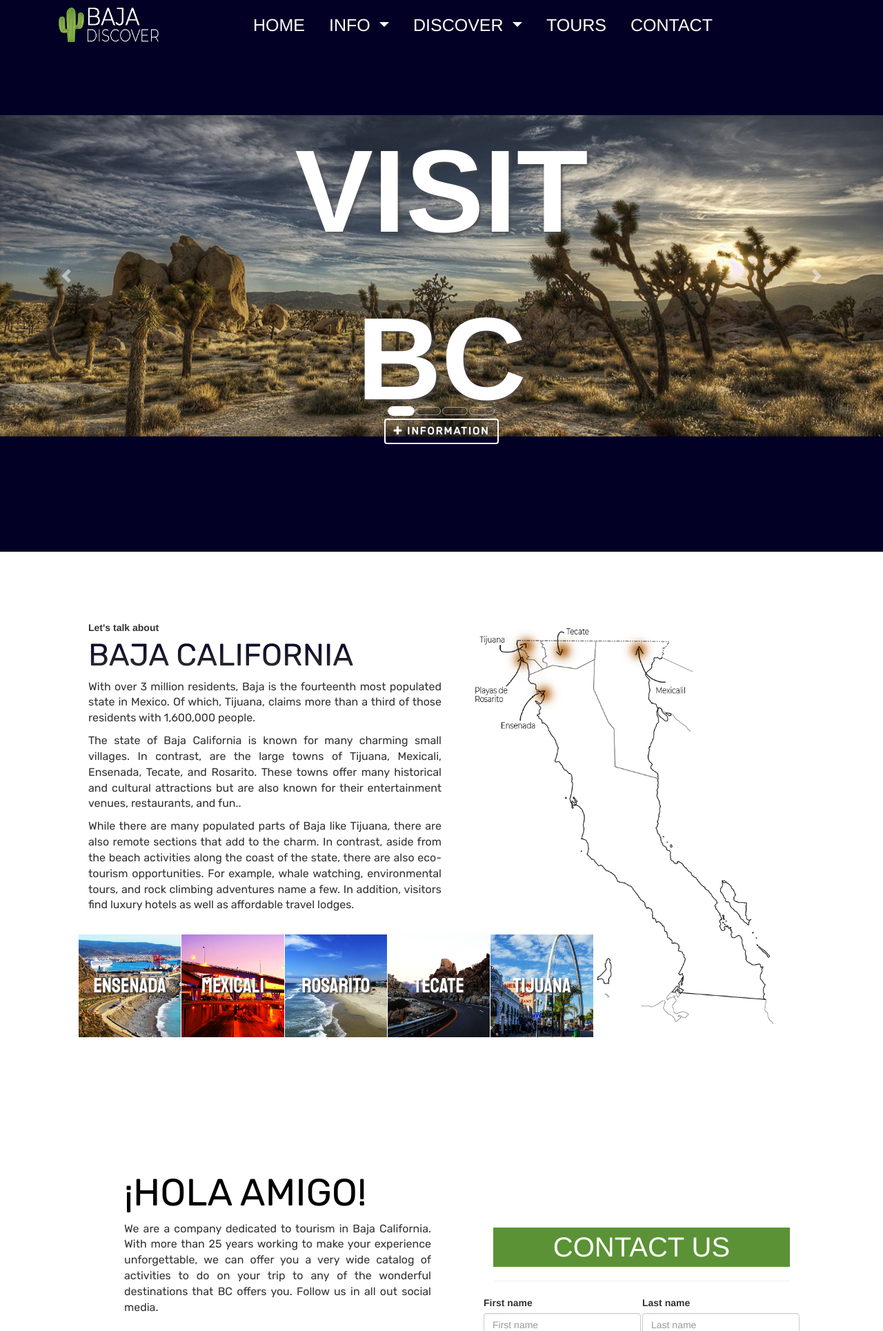
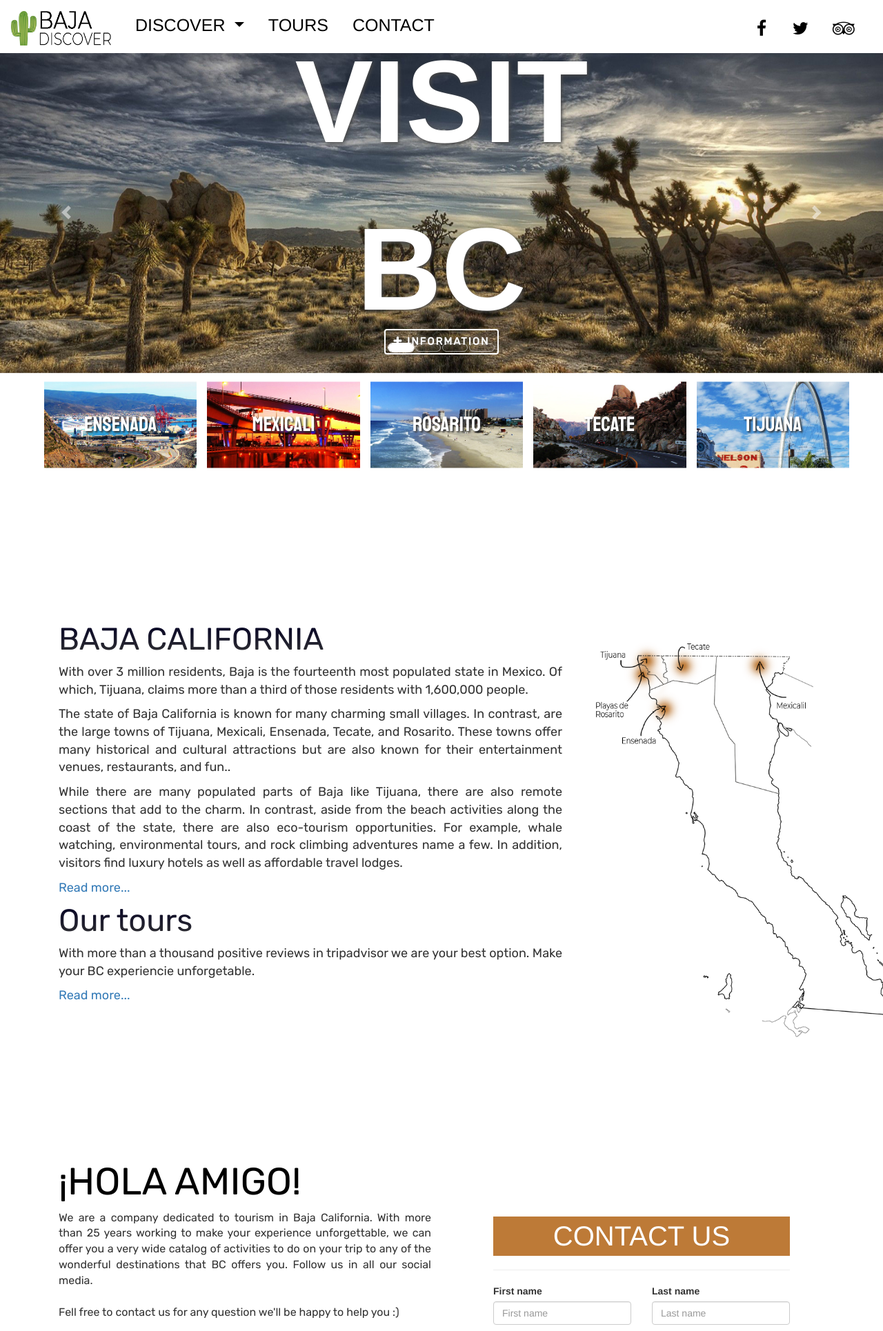
Before and after one commit to itselfcg/baja-discover-webpage, a PHP site: page / in a window 1280 px wide; the page is wider, and only the part inside the window is pictured. Shown: the top 1930 px of that part at 69% size. Run offline with PHP 8.4, Linux system fonts and the light colour scheme; some libraries are stand-ins or nearby versions.

Commit message:
The navigation bar has been separated from the main file for reuse purposes. New footer. Mayor style change.

```diff
--- a/css/about.css
+++ b/css/about.css
@@ -2,11 +2,14 @@
 .about-section {
     display: flex;
     flex-direction: column;
-
     width: 100%;
     height: 100vh;
-    background-color: white;
+    background: white;
 
+}
+
+.about-container{
+    padding-top: 5%;
 }
 
 #aboutus h3{
@@ -18,7 +21,7 @@
 #aboutus .subtitle{
     color: #ffffff;
     font-size: 40px;
-    background: #5b9235;
+    background: #BD7A37;
   width: 100%;
     user-select: none;
     text-align: center;
@@ -26,8 +29,8 @@
 
 #aboutus .btn{
     border-width: 1px;
-    border-color:  #5b9235;
-    color: #5b9235;
+    border-color:  #BD7A37;
+    color: #BD7A37;
     text-decoration: none;
     font-size: 15px;
     font-family: 'Rubik', sans-serif;
--- a/css/info.css
+++ b/css/info.css
@@ -2,34 +2,22 @@
 
 
 .home-section {
-    display: flex;
-    flex-direction: column;
-    justify-content: center;
-    align-items: center;
-    width: 100%;
     height: 100vh;
-    background: white;
+    background-color: white;
+}
+
+#map-background {
+    height: 80vh;
+}
+
+.home-container {
+    padding-top: 8%;
+
 
 }
 
-#map-background{
-    height: 80vh;
-}
 
-.home-container{
-    position: relative;
-    width: 80%;
-
-}
-
-.home-info{
-    padding-top: 20px;
-    width: 50%;
-    position: absolute;
-}
-
-
-h1{
+h1 {
     background: -webkit-linear-gradient(#020024, #333);
     -webkit-background-clip: text;
     -webkit-text-fill-color: transparent;
@@ -40,40 +28,8 @@ h1{
     font-size: 45px;
 }
 
-#home p{
-    text-align: justify!important;
-    font-size: 16px!important;
+#home p {
+    text-align: justify !important;
+    font-size: 18px !important;
 
 }
-
-.cities-preview{
-    width: 140%;
-}
-.preview-container{
-    position: absolute;
-    z-index: 0;
-}
-
-.preview-label{
-    position: absolute;
-    top: 50%;
-    left: 50%;
-    transform: translate(-50%, -50%);
-    text-shadow: 2px 2px 3px #2E2E2E;    color: white;
-    font-weight: 100;
-    font-size: 30px;
-    font-family: 'Staatliches', cursive;
-    user-select: none;
-}
-
-.preview-img{
-    max-width: 100%;
-    height: auto;
-}
-
-.preview-img:hover{
-    opacity: .25!important;
-}
-.col{
-    padding: 1px!important;
-}
--- a/css/intro.css
+++ b/css/intro.css
@@ -2,12 +2,9 @@
 .intro-section {
     display: flex;
     flex-direction: column;
-    justify-content: center;
-    align-items: center;
     width: 100%;
     height: 100vh;
-    color: #e7e7e7;
-    background: #020024;
+    background: white;
 
 }
 
@@ -28,6 +25,7 @@
 .intro-banner{
     position: relative;
 width: 100%;
+padding-top: 75px!important;
 }
 
 #intro-carousel img {
@@ -76,3 +74,56 @@ width: 100%;
     font-family: 'Rubik', sans-serif;
 letter-spacing: 2px;
 }
+
+
+
+.cities-preview{
+    padding-top: 25px;
+    text-align: center;
+    width: 90%;!important;
+
+    position: absolute;
+    left: 50%;
+    transform: translate(-50%, -50%);
+}
+
+.row{
+    height: 90%!important;
+}
+
+.preview-container{
+    position: absolute;
+    z-index: 0;
+}
+
+
+.preview-label{
+    position: absolute;
+    top: 50%;
+    left: 50%;
+    transform: translate(-50%, -50%);
+    text-shadow: 2px 2px 3px #2E2E2E;    color: white;
+    font-weight: 100;
+    font-size: 30px;
+    font-family: 'Staatliches', cursive;
+    user-select: none;
+}
+
+.preview-img{
+    max-width: 100%;
+    height: auto;
+}
+
+
+
+.preview-container:hover .preview-img{
+    opacity: .5;
+
+}
+
+
+.preview-container:hover .preview-label{
+    color: black !important;
+    font-size: 40px;
+    text-shadow: 0px 0px 0px;
+}
--- a/css/navbar.css
+++ b/css/navbar.css
@@ -1,12 +1,13 @@
 
 .navbar{
+    border-radius: 0px;
     padding-top:10px;
     position: fixed; /* Set the navbar to fixed position */
     width: 100%; /* Full width */
 text-transform: uppercase;
     z-index: 999;
-background-color: #020024!important;
-
+background-color: white;
+    color: black;
 }
 #logo{
     height: 50px;
@@ -15,7 +16,7 @@ background-color: #020024!important;
 
 .nav-link{
 font-size: 25px!important;
-color: white;
+color: black;
 }
 li {
     font-size: 15px!important;
@@ -32,16 +33,14 @@ li {
 }
 
 
-#main-navbar a:hover{
-  color: white !important;
-    border-bottom: 1px solid white;
+.nav-item a:hover{
+  color: black !important;
+    border-bottom: 2px solid #BD7A37;
 }
 
 #main-navbar a:visited{
-    color: white;
+    color: black;
 }
 #main-navbar .nav-link:link{
-    color: white;
+    color: black;
 }
-.nav-colored { background-color: #000000!important; }
-.nav-transparent { background-color:transparent!important;}
--- /dev/null
+++ b/footer.php
@@ -0,0 +1,77 @@
+<html>
+<head>
+    <link rel="stylesheet" type="text/css" href="css/footer.css">
+</head>
+
+<footer id="footer" class="page-footer font-small blue">
+    <div class="container-fluid text-center text-md-left">
+        <!-- Grid row -->
+        <div class="container">
+            <div class="row">
+                <div class="col-md-3">
+                    <h5>My Trip</h5>
+                    <ul class="list-unstyled">
+                        <li>
+                            <a href="#!">Trip Status</a>
+                        </li>
+
+                        <li>
+                            <a href="#!">Book a reservation</a>
+                        </li>
+                        <li>
+                            <a href="#!">Custom package</a>
+                        </li>
+                    </ul>
+                </div>
+                <div class="col-md-3">
+                    <h5>Help</h5>
+                    <ul class="list-unstyled">
+                        <li>
+                            <a href="#!">FAQ</a>
+                        </li>
+                        <li>
+                            <a href="#!">Customer service</a>
+                        </li>
+
+                        <li>
+                            <a href="#!">Terms of use</a>
+                        </li>
+                        <li>
+                            <a href="#!">Private Policy</a>
+                        </li>
+                    </ul>
+                </div>
+                <div class="col-md-3">
+                    <h5>Find us</h5>
+                    <ul class="list-unstyled">
+
+                        <li>
+                            <a href="#!">+52 (686)-537-###</a>
+                        </li>
+                        <li>
+                            <a href="#!">+52 (664)-123-###</a>
+                        </li>
+                        <li>
+                            <a href="#!">contact@bajadiscover.com</a>
+                        </li>
+
+
+                    </ul>
+                </div>
+                <div class="col-md-3">
+                    <div class=" center">
+
+                        <img class="award" src="imagenes/main/awards.png"/>
+                    </div>
+                </div>
+
+            </div>
+
+        </div>
+
+    </div><br>
+    <div class="footer-copyright text-center py-3">© 2020 Copyright
+        <a href="https://codepen.io/itselfcg">BAJA DISCOVER MÉXICO.</a>
+    </div>
+</footer>
+</html>
--- a/index.php
+++ b/index.php
@@ -1,87 +1,19 @@
 <!DOCTYPE html>
+<?php
+include 'navbar.php';
+include 'libs.php';
+
+?>
 
 <html>
 <head>
-
     <title>Baja Discover | Home </title>
-    <meta charset="UTF-8">
-    <meta name="viewport" content="width=device-width, initial-scale=1">
-
-
-    <link rel="stylesheet" href="https://stackpath.bootstrapcdn.com/bootstrap/4.3.1/css/bootstrap.min.css"
-          integrity="sha384-ggOyR0iXCbMQv3Xipma34MD+dH/1fQ784/j6cY/iJTQUOhcWr7x9JvoRxT2MZw1T" crossorigin="anonymous">
-    <link rel="stylesheet" href="https://maxcdn.bootstrapcdn.com/bootstrap/3.4.1/css/bootstrap.min.css">
-    <link rel="stylesheet" href="https://maxcdn.bootstrapcdn.com/font-awesome/4.4.0/css/font-awesome.min.css">
-
-
-    <link rel="stylesheet" type="text/css" href="css/navbar.css">
-    <link rel="stylesheet" type="text/css" href="css/general.css">
-
     <link rel="stylesheet" type="text/css" href="css/intro.css">
     <link rel="stylesheet" type="text/css" href="css/info.css">
     <link rel="stylesheet" type="text/css" href="css/about.css">
-
-    <script type="text/javascript" src="js/navbar.js"></script>
-    <script src="https://code.jquery.com/jquery-3.0.0.min.js"></script>
-    <script src="https://maxcdn.bootstrapcdn.com/bootstrap/4.0.0/js/bootstrap.min.js"></script>
-    <script src="https://cdnjs.cloudflare.com/ajax/libs/popper.js/1.12.6/umd/popper.min.js"></script>
-
 </head>
 <body>
 
-<header>
-    <nav id="main-navbar" class="navbar navbar-expand-lg">
-        <div class="container">
-
-            <img id="logo" src="imagenes/logo/lightlogo.png" alt="Logo">
-
-            <ul class="navbar-nav mx-auto">
-                <li class="nav-item">
-                    <a class="nav-link" href="">HOME</a>
-                </li>
-                <li class="nav-item dropdown">
-                    <a class="nav-link dropdown-toggle" href="#" id="navbarDropdown" role="button"
-                       data-toggle="dropdown"
-                       aria-haspopup="true" aria-expanded="false">
-                        Info
-                    </a>
-                    <div id="info-droplist" class="dropdown-menu" aria-labelledby="navbarDropdown">
-                        <a class="dropdown-item" href="#"><i class="fa fa-cutlery" aria-hidden="true"></i>
-                            Gastronomy</a>
-                        <a class="dropdown-item" href="#"><i class="fa fa-paint-brush" aria-hidden="true"></i> Art and
-                            culture</a>
-                        <a class="dropdown-item" href="#"><i class="fa fa-shield" aria-hidden="true"></i> Security</a>
-                        <a class="dropdown-item" href="#"><i class="fa fa-sun-o" aria-hidden="true"></i> Weather</a>
-                        <div class="dropdown-divider"></div>
-                        <a class="dropdown-item" href="#">About us</a>
-                    </div>
-                </li>
-                <li class="nav-item dropdown">
-                    <a class="nav-link dropdown-toggle" href="#" id="navbarDropdown" role="button"
-                       data-toggle="dropdown"
-                       aria-haspopup="true" aria-expanded="false">
-                        Discover
-                    </a>
-                    <div class="dropdown-menu" aria-labelledby="navbarDropdown">
-                        <a class="dropdown-item" href="#">Ensenada</a>
-
-                        <a class="dropdown-item" href="#">Mexicali</a>
-                        <a class="dropdown-item" href="#">Tecate</a>
-                        <a class="dropdown-item" href="#">Tijuana</a>
-                        <a class="dropdown-item" href="#">Rosarito</a>
-                    </div>
-                </li>
-                <li class="nav-item">
-                    <a class="nav-link" href="#">TOURS</a>
-                </li>
-                <li class="nav-item">
-                    <a class="nav-link" href="#aboutus">CONTACT</a>
-                </li>
-            </ul>
-        </div>
-
-    </nav>
-</header>
 <main id="main-content">
     <section class="intro-section">
         <div class="intro-banner">
@@ -103,13 +35,16 @@
                     <div class="carousel-inner">
 
                         <div class="carousel-item ">
-                            <img class="d-block w-100" src="imagenes/main/banner2.jpg" alt="Summer collection banner">
+                            <img class="d-block w-100" src="imagenes/main/banner2.jpg"
+                                 alt="Summer collection banner">
                         </div>
                         <div class="carousel-item ">
-                            <img class="d-block w-100" src="imagenes/main/banner3.jpg" alt="Summer collection banner">
+                            <img class="d-block w-100" src="imagenes/main/banner3.jpg"
+                                 alt="Summer collection banner">
                         </div>
                         <div class="carousel-item ">
-                            <img class="d-block w-100" src="imagenes/main/banner4.jpg" alt="Summer collection banner">
+                            <img class="d-block w-100" src="imagenes/main/banner4.jpg"
+                                 alt="Summer collection banner">
                         </div>
                         <div class="carousel-item active">
                             <img class="d-block w-100" src="imagenes/main/banner1.jpg" alt="Month's brand banner">
@@ -125,56 +60,29 @@
                     </a>
                 </div>
             </div>
-        </div>
-        <div class="container">
-        </div>
 
-    </section>
-    <section id="home" class="home-section">
+            <div class="cities-preview">
 
-        <div class="home-container">
-            <div class="float-right">
-
-                <img id="map-background" src="imagenes/intro/bajamap2.png">
-            </div>
-            <div class="home-info">
-                <label>Let's talk about</label>
-                <h1>BAJA CALIFORNIA</h1>
-                <p>With over 3 million residents, Baja is the fourteenth most populated state in Mexico. Of
-                    which, Tijuana, claims more than a third of those residents with 1,600,000 people.</p>
-
-                <p>The state of Baja California is known for many charming small villages. In contrast, are
-                    the large towns of Tijuana, Mexicali, Ensenada, Tecate, and Rosarito. These towns offer many
-                    historical and cultural attractions but are also known for their entertainment venues, restaurants,
-                    and fun..</p>
-
-                <p>While there are many populated parts of Baja like Tijuana, there are also remote sections
-                    that add to the charm. In contrast, aside from the beach activities along the coast of the state,
-                    there are also eco-tourism opportunities. For example, whale watching, environmental tours, and rock
-                    climbing adventures name a few. In addition, visitors find luxury hotels as well as affordable
-                    travel lodges.</p>
-                <br>
-                <div class="cities-preview">
                 <div class="row">
                     <div class="col">
-                            <a href="ensenada">
+
+                        <a href="ensenada.php">
                             <div class="preview-container">
                                 <label class="preview-label">ENSENADA</label>
                                 <img class="preview-img" src="imagenes/intro/banners/ensenada.jpg">
                             </div>
                         </a>
                     </div>
-                        <div class="col">
-                            <a href="mexicali">
+                    <div class="col-sm">
+                        <a href="mexicali.php">
 
                             <div class="preview-container">
                                 <label class="preview-label">MEXICALI</label>
                                 <img class="preview-img" src="imagenes/intro/banners/mexicali.jpg">
                             </div>
                         </a>
-
                     </div>
-                        <div class="col">
+                    <div class="col-sm">
                         <a href="rosarito">
 
                             <div class="preview-container">
@@ -182,9 +90,8 @@
                                 <img class="preview-img" src="imagenes/intro/banners/rosarito.jpg">
                             </div>
                         </a>
-
                     </div>
-                        <div class="col">
+                    <div class="col-sm">
                         <a href="tecate">
 
                             <div class="preview-container">
@@ -192,39 +99,72 @@
                                 <img class="preview-img" src="imagenes/intro/banners/tecate.jpg">
                             </div>
                         </a>
-
                     </div>
-                        <div class="col">
+                    <div class="col-sm">
                         <a href="tijuana">
-
                             <div class="preview-container">
                                 <label class="preview-label">TIJUANA</label>
                                 <img class="preview-img" src="imagenes/intro/banners/tijuana.jpg">
                             </div>
                         </a>
-
-                        </div>
-
-
                     </div>
                 </div>
             </div>
         </div>
     </section>
+
+
+    <section id="home" class="home-section ">
+        <div class="container home-container">
+            <div class="row">
+                <div class="col-8">
+                    <h1>BAJA CALIFORNIA</h1>
+                    <p>With over 3 million residents, Baja is the fourteenth most populated state in Mexico.
+                        Of
+                        which, Tijuana, claims more than a third of those residents with 1,600,000 people.</p>
+
+                    <p>The state of Baja California is known for many charming small villages. In contrast,
+                        are
+                        the large towns of Tijuana, Mexicali, Ensenada, Tecate, and Rosarito. These towns offer many
+                        historical and cultural attractions but are also known for their entertainment venues,
+                        restaurants,
+                        and fun..</p>
+
+                    <p>While there are many populated parts of Baja like Tijuana, there are also remote
+                        sections
+                        that add to the charm. In contrast, aside from the beach activities along the coast of the
+                        state,
+                        there are also eco-tourism opportunities. For example, whale watching, environmental tours, and
+                        rock
+                        climbing adventures name a few. In addition, visitors find luxury hotels as well as affordable
+                        travel lodges.</p>
+                    <p><a href="bc.php">Read more...</a></p>
+
+                    <h1>Our tours</h1>
+                    <p>With more than a thousand positive reviews in tripadvisor we are your best option. Make your BC experiencie unforgetable.</p>
+                    <p><a href="tours.php">Read more...</a></p>
+
+                </div>
+                <div class="col-4">
+                    <img id="map-background" src="imagenes/intro/bajamap2.png">
+                </div>
+            </div>
+        </div>
+
+
+    </section>
     <section id="aboutus" class="about-section">
-        <br><br><br><br>
-        <div class="container">
+        <div class="container about-container">
             <div class="row">
-                <div class="col-1 "></div>
 
-                <div class="col-5">
+                <div class="col-6">
                     <h3>¡HOLA AMIGO! &nbsp;</h3>
                     <p style="text-align: justify">
                         We are a company dedicated to tourism in Baja California. With more than 25 years working to
                         make your
                         experience unforgettable, we can offer you a very wide catalog of activities to do on your trip
                         to any
-                        of the wonderful destinations that BC offers you. Follow us in all out social media.
+                        of the wonderful destinations that BC offers you. Follow us in all our social media.
                         <br><br>
                         Fell free to contact us for any question we'll be happy to help you :)
                         <br>
@@ -271,7 +211,7 @@
                             <label>Tijuana</label>
                         <div class="row">
                             <div class="col-11">
-                                Av. Chapultepec No. 536 - PH  Col. Roma Norte<br>
+                                Av. Chapultepec No. 536 - PH Col. Roma Norte<br>
                                 C.P. 06700 Tijuana, Baja California.</label><br>
                             </div>
                             <div class="col-1">
@@ -384,6 +324,11 @@
 
 </main>
 
-
 </body>
 </html>
+
+
+<?php
+include 'footer.php';
+
+?>
--- /dev/null
+++ b/libs.php
@@ -0,0 +1,16 @@
+<body>
+<head>
+    <meta charset="UTF-8">
+    <meta name="viewport" content="width=device-width, initial-scale=1">
+    <link rel="stylesheet" href="https://stackpath.bootstrapcdn.com/bootstrap/4.3.1/css/bootstrap.min.css"
+          integrity="sha384-ggOyR0iXCbMQv3Xipma34MD+dH/1fQ784/j6cY/iJTQUOhcWr7x9JvoRxT2MZw1T" crossorigin="anonymous">
+    <link rel="stylesheet" href="https://maxcdn.bootstrapcdn.com/bootstrap/3.4.1/css/bootstrap.min.css">
+    <link rel="stylesheet" href="https://maxcdn.bootstrapcdn.com/font-awesome/4.4.0/css/font-awesome.min.css">
+    <script type="text/javascript" src="js/navbar.js"></script>
+    <script src="https://code.jquery.com/jquery-3.0.0.min.js"></script>
+    <script src="https://maxcdn.bootstrapcdn.com/bootstrap/4.0.0/js/bootstrap.min.js"></script>
+    <script src="https://cdnjs.cloudflare.com/ajax/libs/popper.js/1.12.6/umd/popper.min.js"></script>
+    <link rel="stylesheet" type="text/css" href="css/navbar.css">
+    <link rel="stylesheet" type="text/css" href="css/general.css">
+</head>
+</body>
--- /dev/null
+++ b/navbar.php
@@ -0,0 +1,63 @@
+<html>
+<head>
+    <link rel="stylesheet" type="text/css" href="css/navbar.css">
+</head>
+<header>
+    <nav id="main-navbar" class="navbar navbar-expand-lg">
+            <ul class="navbar-nav mr-auto">
+                <li class="nav-link">
+                    <a href="index.php">                    <img id="logo" src="imagenes/logo/logo.png" alt="Logo">
+                    </a>
+                </li>
+                <li class="nav-item"></li>
+                <!--
+                <li class="nav-item dropdown">
+                    <a class="nav-link dropdown-toggle" href="#" id="navbarDropdown" role="button"
+                       data-toggle="dropdown"
+                       aria-haspopup="true" aria-expanded="false">
+                        Info
+                    </a>
+                    <div id="info-droplist" class="dropdown-menu" aria-labelledby="navbarDropdown">
+                        <a class="dropdown-item" href="#"><i class="fa fa-cutlery" aria-hidden="true"></i>
+                            Gastronomy</a>
+                        <a class="dropdown-item" href="#"><i class="fa fa-paint-brush" aria-hidden="true"></i> Art and
+                            culture</a>
+                        <a class="dropdown-item" href="#"><i class="fa fa-shield" aria-hidden="true"></i> Security</a>
+                        <a class="dropdown-item" href="#"><i class="fa fa-sun-o" aria-hidden="true"></i> Weather</a>
+                        <div class="dropdown-divider"></div>
+                        <a class="dropdown-item" href="#">About us</a>
+                    </div>
+                </li> -->
+                <li class="nav-item dropdown">
+                    <a class="nav-link dropdown-toggle nav-item" href="#" id="navbarDropdown" role="button"
+                       data-toggle="dropdown"
+                       aria-haspopup="true" aria-expanded="false">
+                        Discover
+                    </a>
+                    <div class="dropdown-menu" aria-labelledby="navbarDropdown">
+                        <a class="dropdown-item" href="#">Ensenada</a>
+                        <a class="dropdown-item" href="mexicali.php">Mexicali</a>
+                        <a class="dropdown-item" href="#">Tecate</a>
+                        <a class="dropdown-item" href="#">Tijuana</a>
+                        <a class="dropdown-item" href="#">Rosarito</a>
+                    </div>
+                </li>
+                <li class="nav-item">
+                    <a class="nav-link nav-item" href="#">TOURS</a>
+                </li>
+                <li class="nav-item">
+                    <a class="nav-link nav-item" href="#aboutus">CONTACT</a>
+                </li>
+            </ul>
+
+
+
+            <ul class="navbar-nav ml-auto">
+                <li ><a class="nav-link" href=""><i class="fa fa-facebook mr-1"></i></a> </li>
+                <li ><a class="nav-link" href=""><i class="fa fa-twitter"></i></a> </li>
+                <li ><a class="nav-link" href=""><i class="fa fa-tripadvisor"></i></a> </li>
+
+            </ul>
+    </nav>
+</header>
+</html>
```
Also changed, not shown: css/footer.css (added, +41 -0 lines), css/login.css (+0 -7 lines), css/page-style/mexicali-section.css (added, +16 -0 lines), mexicali.php (added, +34 -0 lines), imagenes/background/valle-de-guadalupe.jpeg (added), imagenes/intro/banners/ensenada.jpg, imagenes/intro/banners/mexicali.jpg, imagenes/intro/banners/rosarito.jpg, imagenes/intro/banners/tecate.jpg, imagenes/intro/banners/tijuana.jpg, imagenes/main/awards.png (added). Lines whose indentation alone changed are shown as unchanged.
